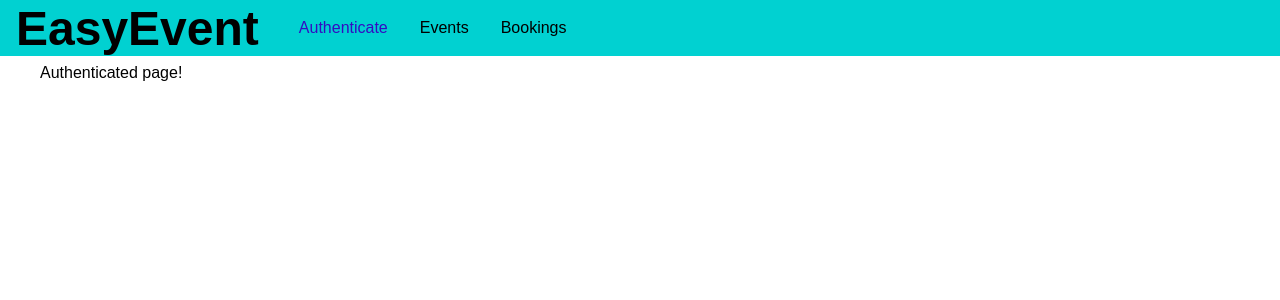
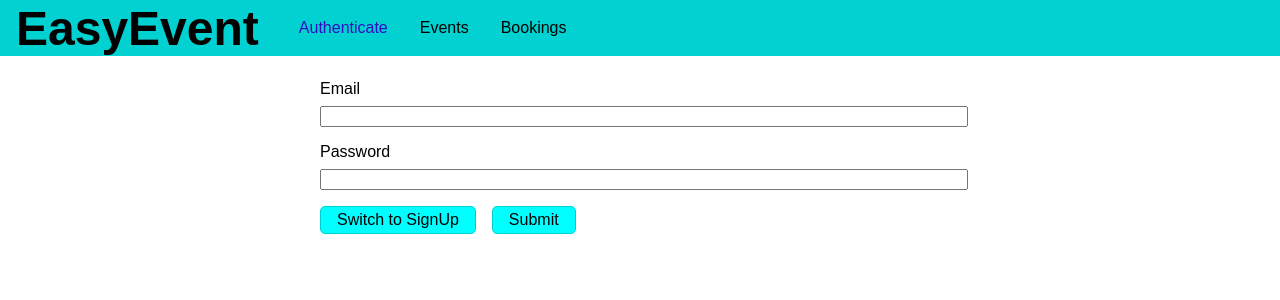
Before and after one commit to thamtumeoden13/react-grapql-mongo-node, a React (Create React App) app in the folder frontend/: page /auth in a window 1280 px wide. Shown: the top 300 px of the page. Built offline with nearby package versions, Linux system fonts and the light colour scheme.

Commit message:
Hitting the API signUp and signIn

```diff
--- a/frontend/src/components/navigation/MainNavigation.js
+++ b/frontend/src/components/navigation/MainNavigation.js
@@ -1,7 +1,7 @@
 import React from 'react'
 import { NavLink } from 'react-router-dom'
 
-import './MainNavigation.css'
+import './mainNavigation.css'
 
 const MainNavigation = (props) => {
     return (
--- a/frontend/src/pages/AuthPage.js
+++ b/frontend/src/pages/AuthPage.js
@@ -1,11 +1,91 @@
 import React, { Component } from 'react'
+import './auth.css'
 
 export class AuthPage extends Component {
+
+    constructor(props) {
+        super(props)
+        this.state = {
+            isLogin: false
+        }
+        this.emailEl = React.createRef()
+        this.passwordEl = React.createRef()
+    }
+
+    switchHandlerMode = () => {
+        this.setState(prevState => {
+            return { isLogin: !prevState.isLogin }
+        })
+    }
+
+    handlerSubmit = (e) => {
+        e.preventDefault()
+        const email = this.emailEl.current.value
+        const password = this.passwordEl.current.value
+        console.log(email, password)
+
+        if (!email || !password || email.trim().length === 0 || password.trim().length === 0) {
+            return
+        }
+
+        let requestBody = {
+            query: `
+                query {
+                    login(email: ${email}, password: ${password}){
+                        userId
+                        token
+                        tokenExpiration
+                    }
+                }
+            `
+        }
+        if (!this.state.isLogin) {
+            requestBody = {
+                query: `
+                    mutation {
+                        createUser(userInput:{ email:\"${email}\", password :\"${password}\" }){
+                            _id
+                            email
+                        }
+                    }
+                `
+            }
+        }
+
+        fetch('http://localhost:4000/graphql', {
+            method: "POST",
+            body: JSON.stringify(requestBody),
+            headers: {
+                'Content-Type': 'application/json'
+            }
+        }).then(res => {
+            if (res.status !== 200 && res.status !== 201) {
+                throw new Error('Fail Connect')
+            }
+            return res.json()
+        }).then(resData => {
+            console.log(resData)
+        }).catch(err => {
+            console.log(err)
+        })
+    }
+
     render() {
         return (
-            <div>
-                Authenticated page!
-            </div>
+            <form className="auth-form" onSubmit={this.handlerSubmit}>
+                <div className="form-control">
+                    <label htmlFor="email">Email</label>
+                    <input type="email" id="email" ref={this.emailEl} />
+                </div>
+                <div className="form-control">
+                    <label htmlFor="password" >Password</label>
+                    <input type="password" id="password" ref={this.passwordEl} />
+                </div>
+                <div className="form-action">
+                    <button type="button" onClick={this.switchHandlerMode}>Switch to {!this.state.isLogin ? 'SignUp' : 'Login'}</button>
+                    <button type="submit">Submit</button>
+                </div>
+            </form>
         )
     }
 }
--- /dev/null
+++ b/frontend/src/pages/auth.css
@@ -0,0 +1,34 @@
+.auth-form{
+    width: 40rem;
+    max-width: 80%;
+    margin: 5rem auto;
+}
+
+.form-control label,
+.form-control input {
+    width: 100%;
+    display: block;
+}
+
+.form-control{
+    margin-bottom: 1rem;
+}
+
+.form-control label {
+    margin-bottom: 0.5rem;
+}
+
+.form-action button{
+    background-color: aqua;
+    font: inherit;
+    border: 1px solid #01d0d0;
+    border-radius: 5px;
+    padding: 0.25rem 1rem;
+    margin-right: 1rem;
+    cursor: pointer;
+}
+.form-action button:hover,
+.form-action button:active{
+    background-color: azure;
+    border-color: aquamarine;
+}
```
Also changed, not shown: 1 other file (tests, documents, lock files or other folders).
